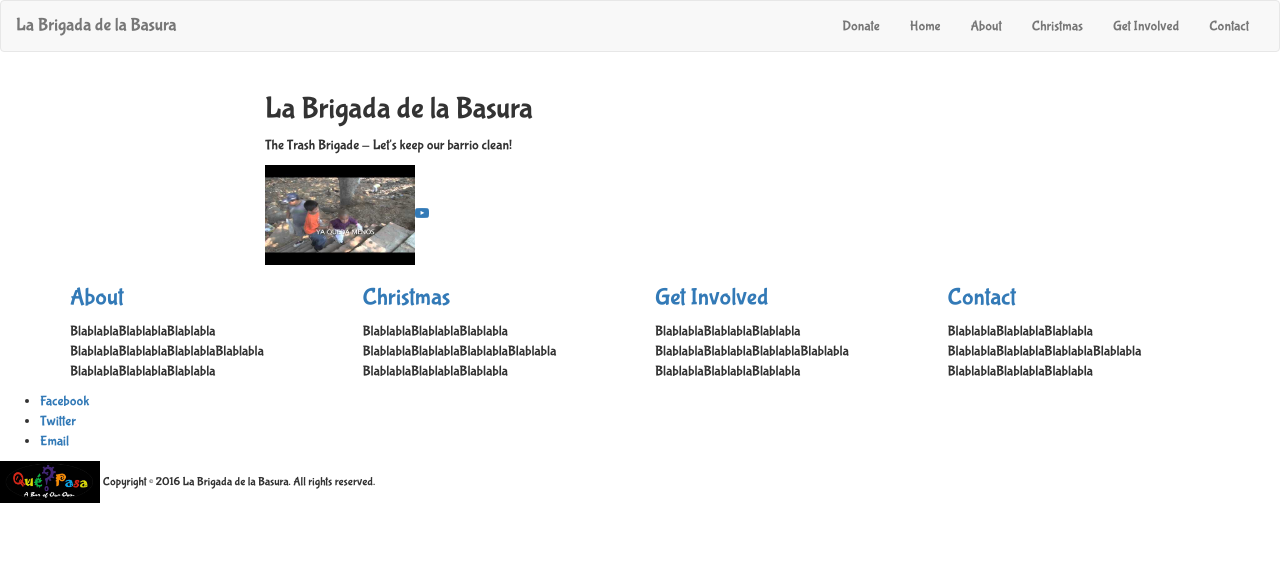
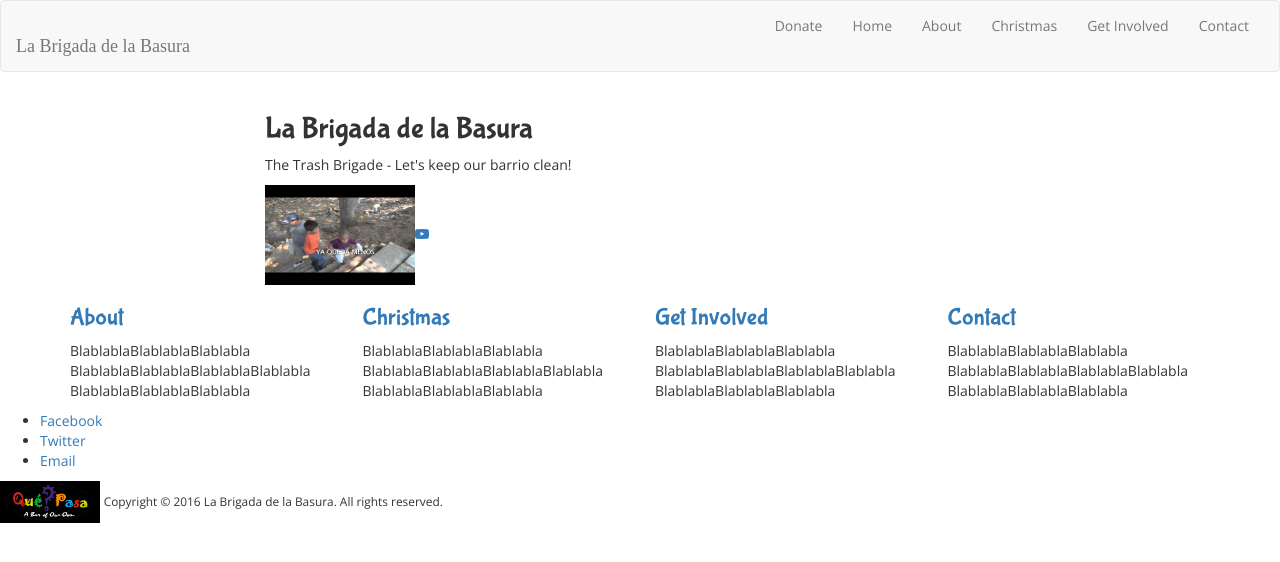
Before and after one commit to rgylling/TrashBrigade, a Jekyll site: the page built from index.html, in a window 1280 px wide. Shown: the top 562 px of the page. Built offline with Jekyll 4.4.1, drawn with Linux system fonts in a browser that asks for light colours; nearby versions of some CDN libraries; some web fonts are replaced.

Commit message:
fixed google fonts

```diff
--- a/_includes/header.html
+++ b/_includes/header.html
@@ -8,7 +8,7 @@
           <span class="icon-bar"></span>
           <span class="icon-bar"></span>
         </button>
-        <a class="navbar-brand" href="/index.html">La Brigada de la Basura</a>
+        <h1><a class="navbar-brand" href="/index.html">La Brigada de la Basura</a></h1>
       </div>
 <div class="collapse navbar-collapse" id="bs-example-navbar-collapse-1">
     <ul class="nav navbar-nav navbar-right">
--- a/css/brigada.css
+++ b/css/brigada.css
@@ -1,7 +1,13 @@
-h1 {
+
+
+body {
+  font-family: 'Open Sans', sans-serif;
+}
+
+.h2, .h3, .h4, .h5, .h6,h2, h3, h4, h5, h6 {
+  font-family: 'Bubblegum Sans', cursive;
+}
+
+.h1,h1 {
   font-family: 'Henny Penny', cursive;
 }
-
-body {
-  font-family: 'Bubblegum Sans', cursive;
-}
--- a/index.html
+++ b/index.html
@@ -1,7 +1,7 @@
 ---
 layout: default
 ---
-<div class="backgroundimg">
+<div class="backgroundimg backgroundimg-1">
   <div class="container">
     <div class="row">
       <div class="col-xs-8 col-xs-offset-2">
```
